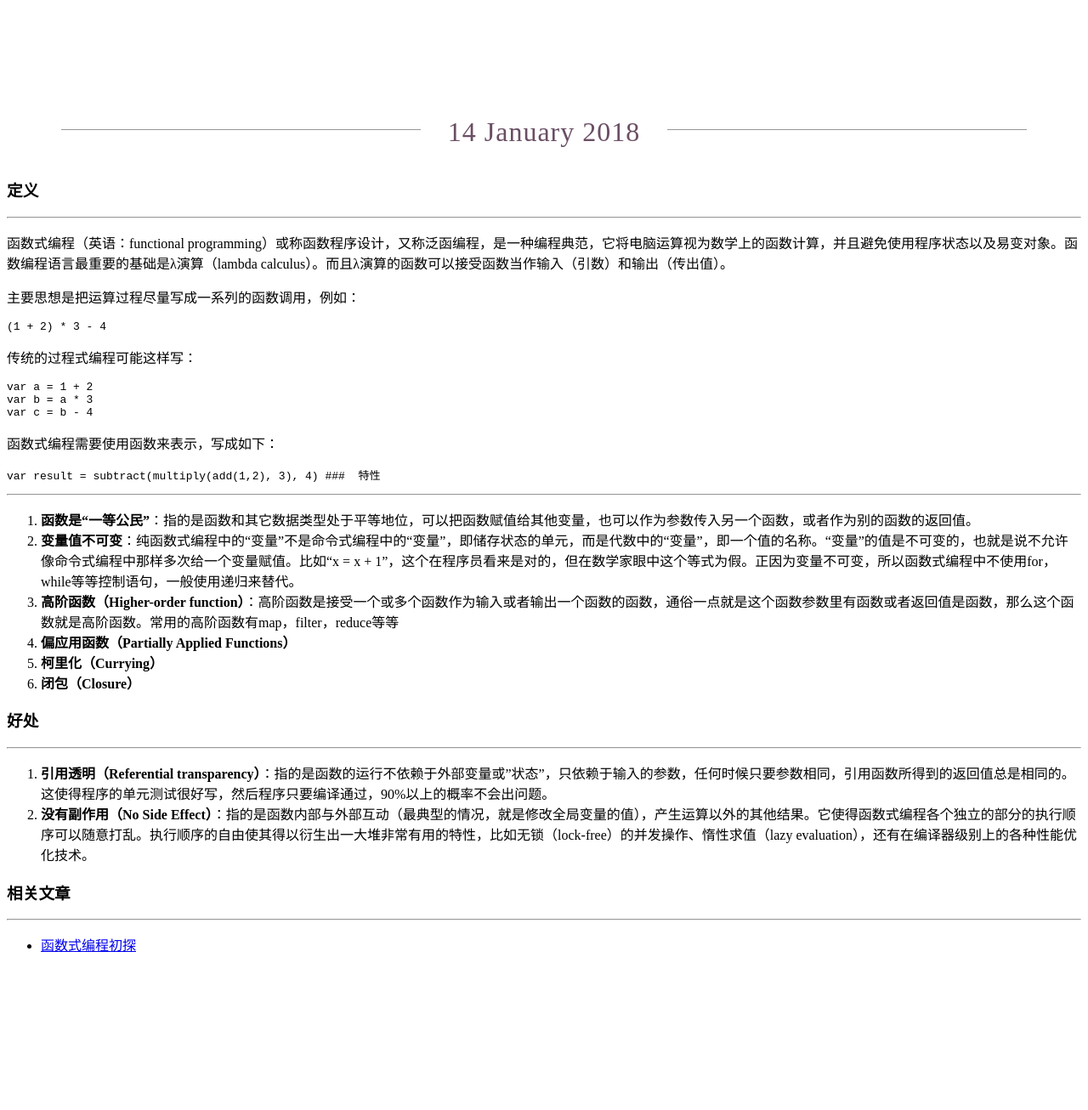
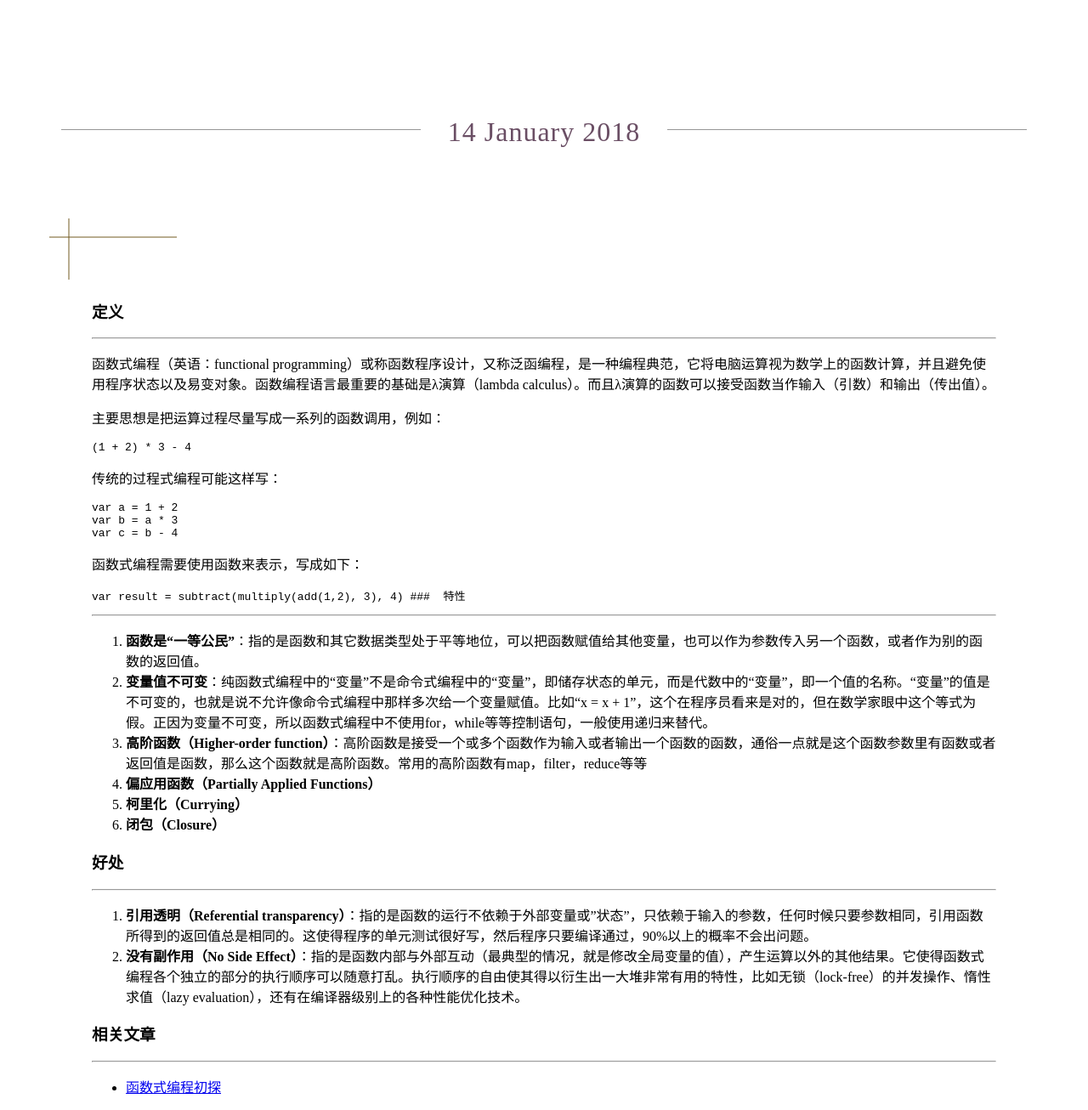
Before and after one commit to happyo/happyo.github.io, a Jekyll site: the page built from _posts/2018-01-14-函数式编程简介.md, in a window 1280 px wide. Shown: the whole page at 85% size. Built offline with Jekyll 4.4.1, drawn with Linux system fonts in a browser that asks for light colours; before the commit the page ends 1139 px from its top, so only the background shows below that.

Commit message:
修改post header

```diff
--- a/_layouts/page.html
+++ b/_layouts/page.html
@@ -1,4 +1,5 @@
 ---
+layout: default
 ---
 
 {{ content }}
--- a/_layouts/post.html
+++ b/_layouts/post.html
@@ -9,4 +9,12 @@ layout: default
         </time>
     </h5>
 </div>
-{{ content }}
+<svg xmlns="http://www.w3.org/2000/svg" version="1.1" height="120">
+    <polyline points="50,70 200,70"
+    style="fill:#725B21;stroke:#725B21;stroke-width:1" />
+    <polyline points="73,48 73,131"
+    style="fill:#725B21;stroke:#725B21;stroke-width:1" />
+</svg>
+<div class="page-content">
+    {{ content }}
+</div>
--- a/_sass/_post.scss
+++ b/_sass/_post.scss
@@ -13,8 +13,12 @@
     font-size: 32px;
     text-align: center;
     font-weight: normal;
-    // font-style: italic;
     padding: 0 1em;
     text-transform: none;
     letter-spacing: 1px;
   }
+
+.page-content {
+  padding-left: 100px;
+  padding-right: 100px;
+}
--- a/index.html
+++ b/index.html
@@ -13,9 +13,9 @@ title: 薛定谔的水货
 </header>
 
 <svg xmlns="http://www.w3.org/2000/svg" version="1.1" height="190">
-    <polygon points="125,151 272,151"
+    <polyline points="125,151 272,151"
     style="fill:#725B21;stroke:#725B21;stroke-width:1" />
-    <polygon points="148,129 148,222"
+    <polyline points="148,129 148,222"
     style="fill:#725B21;stroke:#725B21;stroke-width:1" />
 </svg>
 
```
